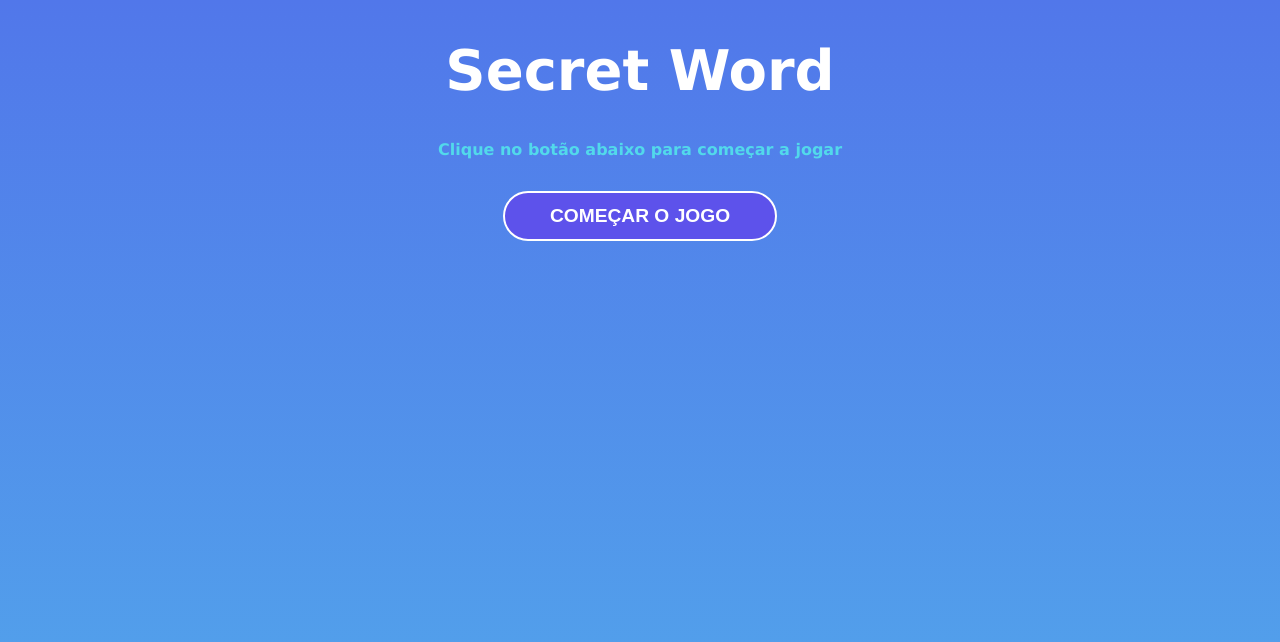
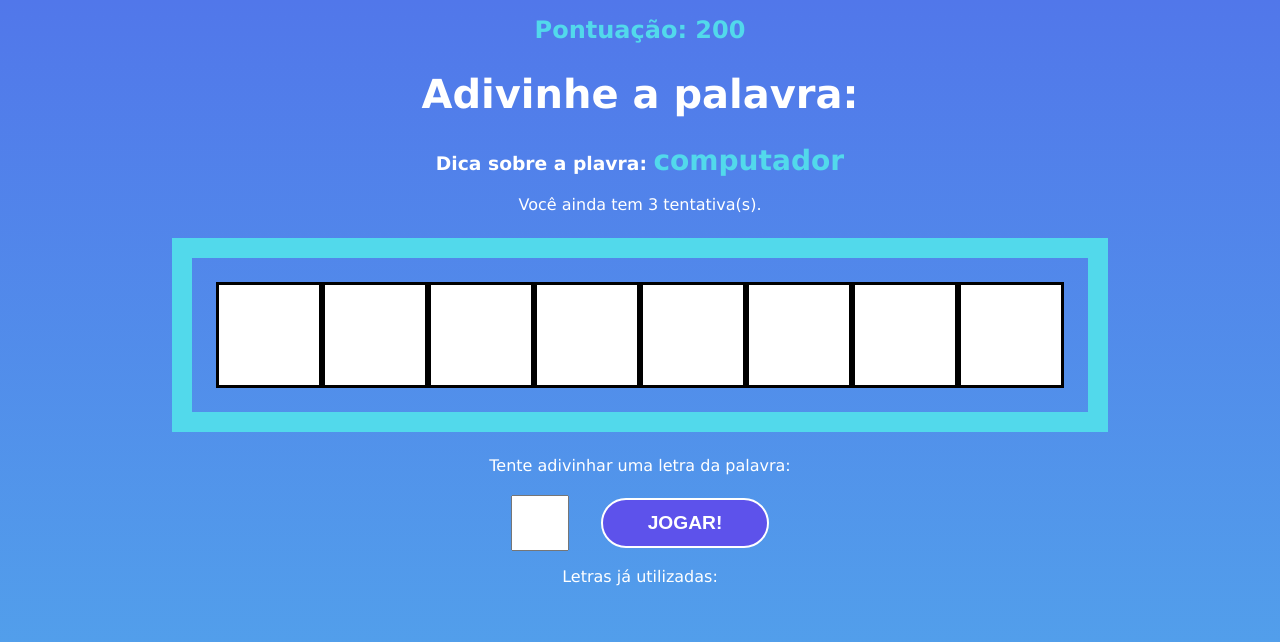
Before and after one commit to Nathrds/react-hora-de-codar, a React (Create React App) app in the folder 6_SECRET_WORD/secretword/: page / in a window 1280 px wide. Shown: the top 642 px of the page. Built offline with nearby package versions, Linux system fonts and the light colour scheme.

Commit message:
win condition

```diff
--- a/6_SECRET_WORD/secretword/src/App.js
+++ b/6_SECRET_WORD/secretword/src/App.js
@@ -33,23 +33,23 @@
   const [guesses, setGuesses] = useState(guessesQty); // tentativas que você quer que o usuário tenha
   const [score, setScore] = useState(0); // pontuação
 
-  const pickWordAndCategory = () => {
+  const pickWordAndCategory = useCallback(() => {
     // pick a random category
     const categories = Object.keys(words)
     const category = categories[Math.floor (Math.random() * Object.keys(categories).length)];
 
-    console.log(category);
 
     // pick a random word
     const word = words[category][Math.floor (Math.random() * words[category].length)];
 
-    console.log(word);
-
     return {word, category};
-  }
+  }, [words]);
 
   // starts secret words game
-  const startGame = () => {
+  const startGame = useCallback(() => {
+    // clear all letters
+    clearLetterStates();
+
     // pick word and pick category
     const {word, category} = pickWordAndCategory();
 
@@ -58,16 +58,13 @@
 
     wordLetters = wordLetters.map((l) => l.toLowerCase());
 
-    console.log(word, category);
-    console.log(wordLetters);
-
     // fill states
     setPickedWord(word);
     setPickedCategory(category);
     setLetters(wordLetters);
 
     setGameStage(stages[1].name);
-  }
+  }, [pickWordAndCategory]);
 
   // process the letter input
   const verifyLetter = (letter) => {
@@ -97,6 +94,7 @@
     setWrongLetters([]);
   };
 
+  // check if guesses ended
   useEffect(() => {
     if(guesses <= 0) {
       //reset all states
@@ -104,7 +102,21 @@
 
       setGameStage(stages[2].name);
     }
-  }, [guesses])
+  }, [guesses]);
+
+  // check win condition
+  useEffect(() => {
+    const uniqueLetters = [...new Set(letters)]; // um array de letras únicas, o Set só deixa itens únicos em um array
+
+    //win condition
+    if(guessedLetters.length === uniqueLetters.length) {
+      // add score
+      setScore((actualScore) => actualScore += 100);
+
+      //restart game with new word
+      startGame();
+    }
+  }, [guessedLetters, letters, startGame]);
 
   // restarts the game
   const retry = () => {
```
